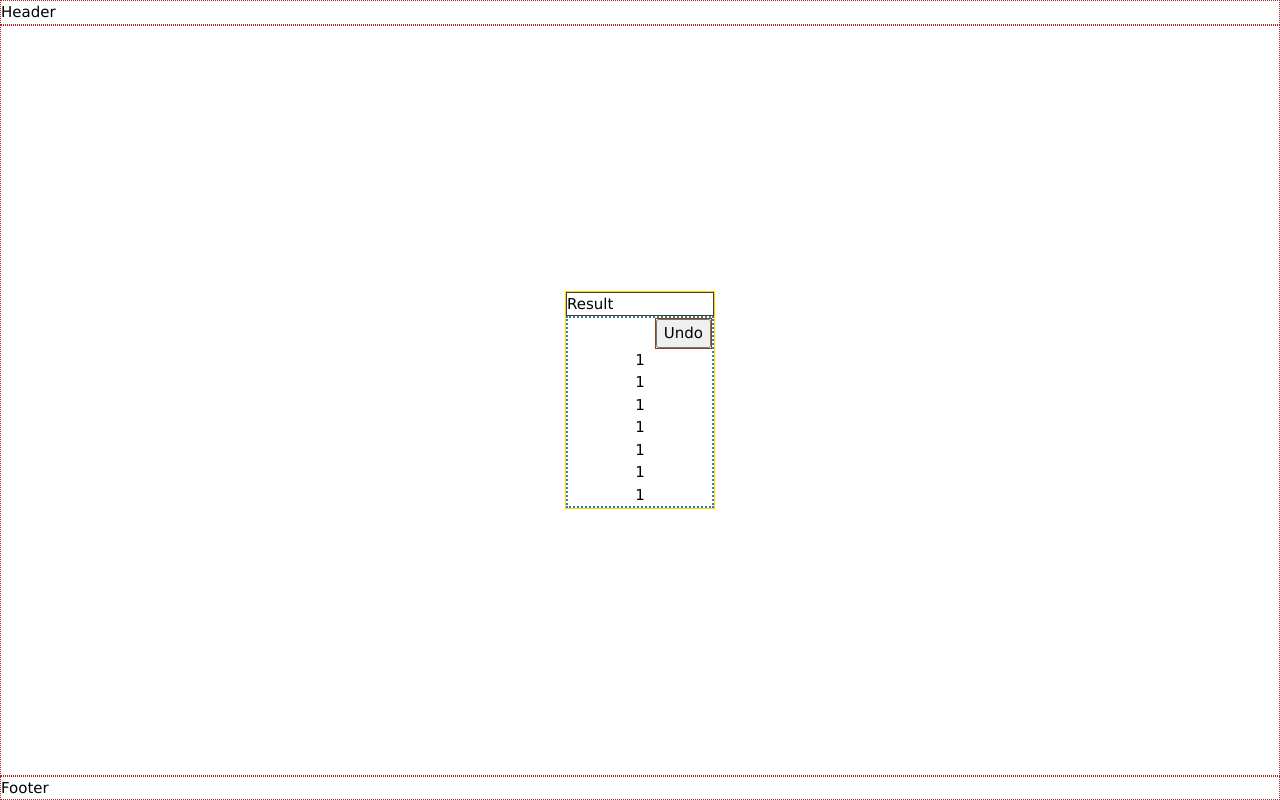
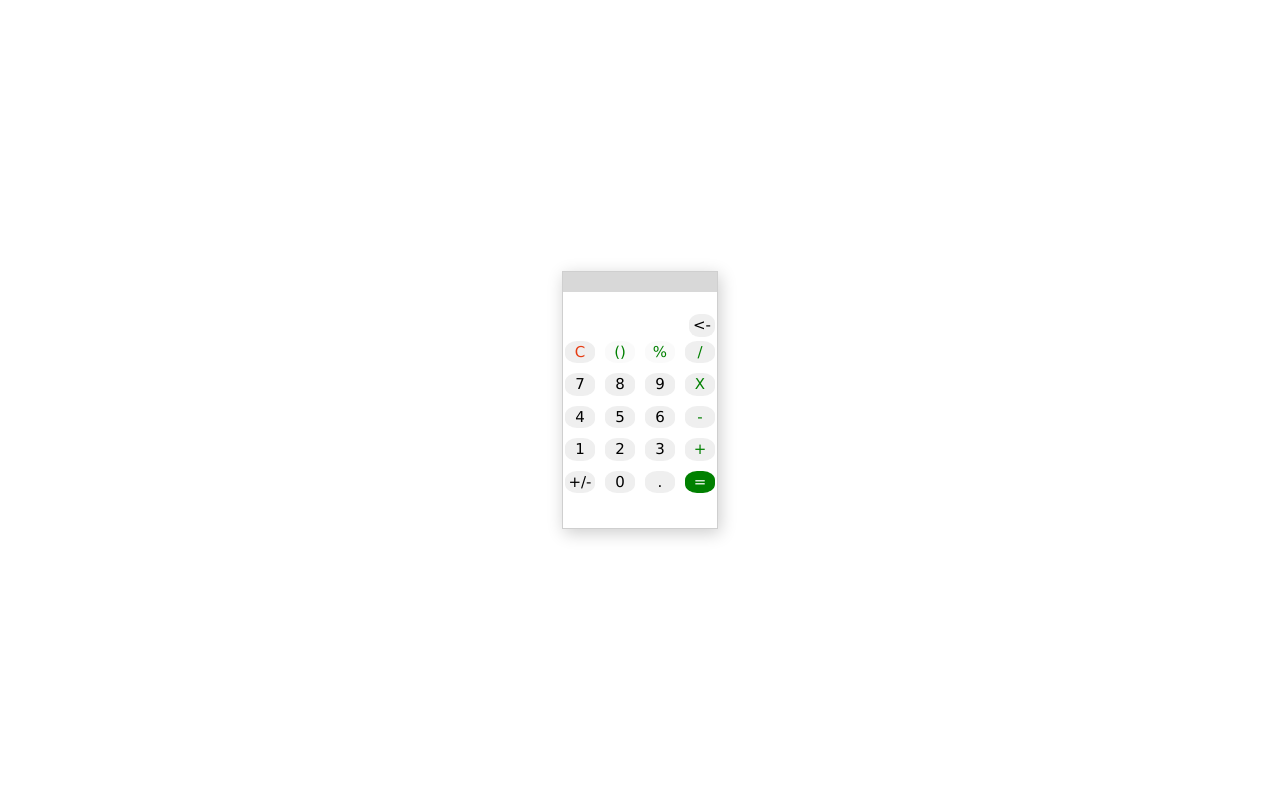
Before and after one commit to mariustelcean96/projectCalculator, a plain HTML site: page index.htm in a window 1280 px wide. Drawn offline with nearby package versions, Linux system fonts and the light colour scheme.

Commit message:
Implement a good-looking user interface

```diff
--- a/index.htm
+++ b/index.htm
@@ -15,73 +15,40 @@
 
   </head>
   <body>
-    <div class="header">
-      Header
-    </div>
     <div class="content">
       <div class="calc-container">
-          <div class="display-result">
-              Result
+        <div class="finalResult output" style="background-color: rgb(216, 216, 216);"></div>
+        <div class="output" id="temp"></div>
+        <div class="interactive-section">
+          <div class="buttons-top">
+            <button id="undo" value="backspace" key="Backspace"><-</button>
           </div>
-          <div class="interactive-section">
-            <div class="buttons-top">
-              <button id="undo" value="backspace" key="Backspace">Undo</button>
-            </div>
-            <div class="item">1</div>
-            <div class="item">1</div>
-            <div class="item">1</div>
-            <div class="item">1</div>
-            <div class="item">1</div>
-            <div class="item">1</div>
-            <div class="item">1</div>
+          <div class="buttons-main">
+            <button class="clear item" value="clear" key="Delete">C</button>
+            <button class="item operator" disabled>()</button>
+            <button class="item operator" disabled>%</button>
+            <button class="operator item" value="/" key="/">/</button>
+            <button class="number item" value="7" key="7">7</button>
+            <button class="number item" value="8" key="8">8</button>
+            <button class="number item" value="9" key="9">9</button>
+            <button class="operator item" value="*" key="*">X</button>
+            <button class="number item" value="4" key="4">4</button>
+            <button class="number item" value="5" key="5">5</button>
+            <button class="number item" value="6" key="6">6</button>
+            <button class="operator item" value="-" key="-">-</button>
+            <button class="number item" value="1" key="1">1</button>
+            <button class="number item" value="2" key="2">2</button>
+            <button class="number item" value="3" key="3">3</button>
+            <button class="operator item" value="+" key="+">+</button>
+            <button class="reverseSign item" value="+/-">+/-</button>
+            <button class="number item" value="0" key="0">0</button>
+            <button class="dot item" id="dot" value="dot" key=".">.</button>
+            <button class="result item" value="result" key="Enter">=</button><br>
           </div>
+        </div>
       </div>
     </div>
-    <div class="footer">
-      Footer
-    </div>
-    <!--
-  <div class="calculator-container">
-    <div>1</div>
-    <div>1</div>
-    <div>1</div>
-    <div>1</div>
-    <div>1</div>
-    <div>1</div>
-    <div>1</div>
-    <div>1</div>
-    <div>1</div>
-    <div>1</div>
-    <div>1</div>
-    <div>1</div>
-    <div>1</div>
-    <div>1</div>
-    <div>1</div>
-  </div>
-  <div style="background-color: grey;" class="finalResult output"></div>
-	<div id="temp" class="output"></div>
-	<button class="operator" value="+" key="+">+</button>
-	<button class="operator" value="-" key="-">-</button>
-	<button class="operator" value="*" key="*">*</button>
-	<button class="operator" value="/" key="/">/</button>
-  <button class="reverseSign" value="+/-">+/-</button>
-	<button class="clear" value="clear" key="Delete">C</button>
-	<button class="result" value="result" key="Enter">=</button><br>
-	<button class="number" value="1" key="1">1</button>
-	<button class="number" value="2" key="2">2</button>
-	<button class="number" value="3" key="3">3</button><br>
-	<button class="number" value="4" key="4">4</button>
-	<button class="number" value="5" key="5">5</button>
-	<button class="number" value="6" key="6">6</button><br>
-	<button class="number" value="7" key="7">7</button>
-	<button class="number" value="8" key="8">8</button>
-	<button class="number" value="9" key="9">9</button><br>
-	<button class="number" value="0" key="0">0</button>
-  <button class="dot" id="dot" value="dot" key=".">.</button>
-  <button id="undo" value="backspace" key="Backspace">Undo</button>
-  1. UI
     <script src="script.js">
     </script>
-    -->
   </body>
 </html>
--- a/style.css
+++ b/style.css
@@ -1,45 +1,8 @@
-/*body {
-	display: flex;
-	justify-content: center;
-	align-items: center;
-}
-
-.calculator-container {
-	display: flex;
-	border: 1px solid red;
-	flex-flow: row wrap;
-	width: 150px;
-	height: 300px;
-}
-
-.calculator-container div {
-	width: 30px;
-	height: 30px;
-	border-radius: 50%;
-	margin: auto;
-	border: 1px dotted blue;
-}
-
-.output {
-	min-width:30px;
-	min-height:20px;
-	width: 20%;
-	background-color: lightgrey;
-}
-
-.activeBttn {
-  background-color: teal;
-}*/
-
 body {
     height: 100vh;
     margin: 0;
     display: flex;
     flex-direction: column;
-}
-
-.header, .content, .footer {
-    border: 1px dotted firebrick;
 }
 
 .content {
@@ -51,12 +14,14 @@ body {
 }
 
 .calc-container {
-	width: 150px;
-	border: 1px solid gold;
+	width: 156px;
+	border: 1px solid rgb(207, 207, 207);
+	box-shadow: 2px 4px 16px rgba(0,0,0,.2);
 }
 
-.display-result {
-	border: 1px solid rgb(66, 63, 46);
+.output {
+	min-width:30px;
+	min-height:20px;
 }
 
 .interactive-section {
@@ -64,20 +29,59 @@ body {
 	flex-direction: column;
 	justify-content: center;
 	align-items: center;
-	border: 2px dotted rgb(57, 127, 160);
+}
+
+button {
+	border: 0;
+	padding: 0;
+	margin: 0;
+}
+
+.operator {
+	color: green;
+}
+
+.clear {
+	color: rgb(230, 60, 18);
+}
+
+.result {
+	background-color: green;
+	color: white;
+}
+
+.activeBttn {
+	background-color: teal;
+	color: white;
 }
 
 .buttons-top {
 	display: flex;
 	align-self: flex-end;
-	border: 1px solid saddlebrown;
+
 	flex: 1 100%;
+}
+
+#undo {
+	padding: 0 4px;
+	margin: 2px;
+	border-radius: 40%;
+}
+
+.buttons-main {
+	display: flex;
+	flex-flow: row wrap;
+	justify-content: center;
+	gap: 10px;
+	margin: 2px;
+
 }
 
 .item {
 	display: flex;
 	width: 30px;
-	border-radius: 50%;
+	border-radius: 40%;
 	align-items: center;
 	justify-content: center;
+
 }
```
Also changed, not shown: 1 other file.
